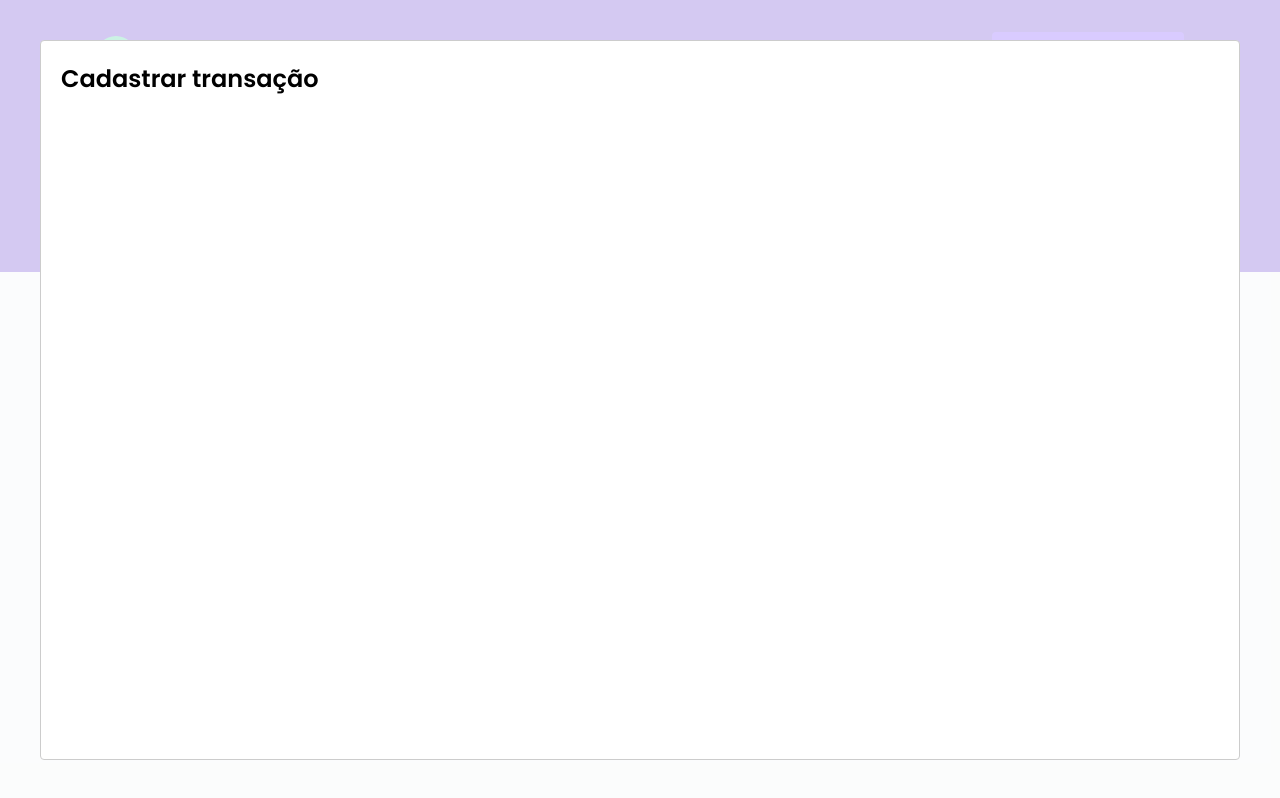
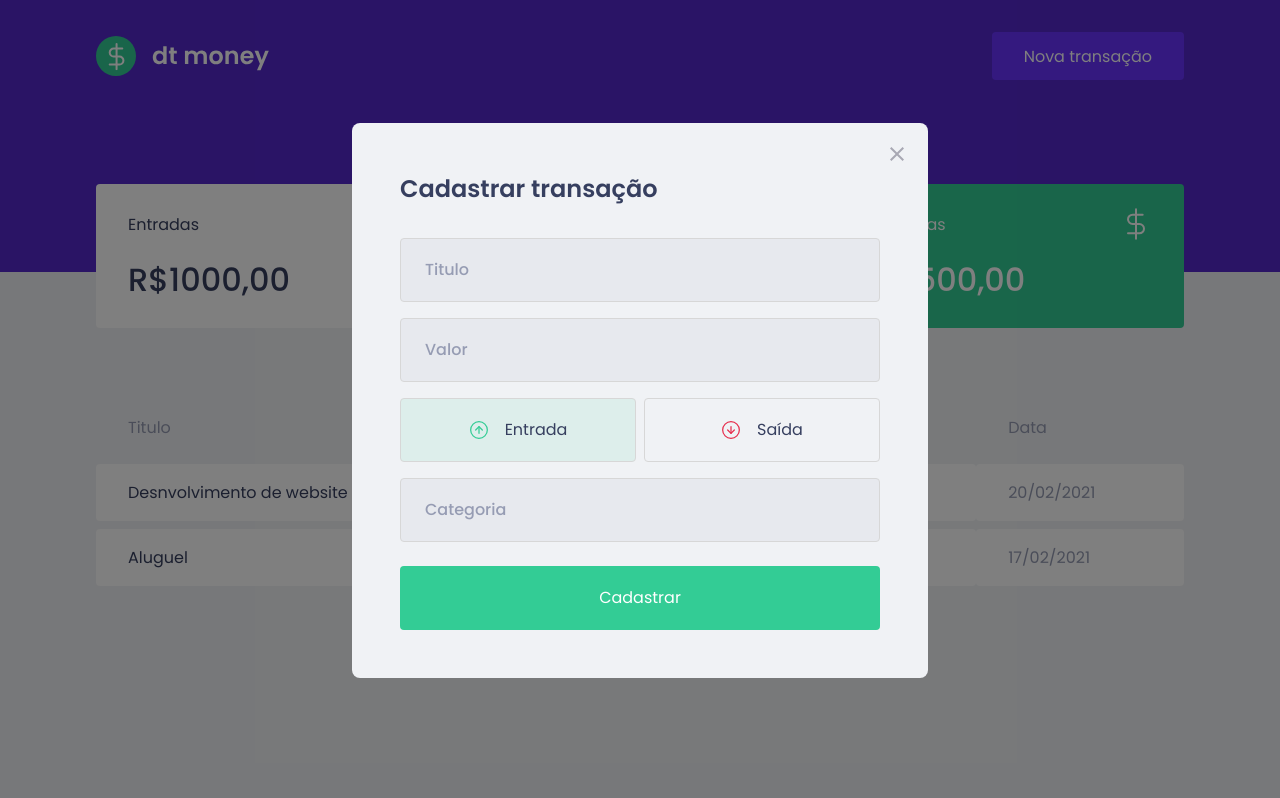
Before and after one commit to alan-dx/dtmoney-web, a React (Create React App) app: page / in a window 1280 px wide. Both pictures are taken after a click on the button "Nova transação". Built offline with nearby package versions, Linux system fonts and the light colour scheme; no server answers; what miragejs would draw is missing.

Commit message:
finshed NewTransactionModal | install polished and react-modal

```diff
--- a/package.json
+++ b/package.json
@@ -5,6 +5,7 @@
   "dependencies": {
     "axios": "^0.21.1",
     "miragejs": "^0.1.41",
+    "polished": "^4.1.1",
     "react": "^17.0.1",
     "react-dom": "^17.0.1",
     "react-modal": "^3.12.1",
--- a/src/components/NewTransactionModal/index.tsx
+++ b/src/components/NewTransactionModal/index.tsx
@@ -1,4 +1,9 @@
 import Modal from 'react-modal'
+import { Container, RadioBox, TransactionTypeContainer } from './styles'
+import closeImg from '../../assets/close.svg'
+import incomeImg from '../../assets/income.svg'
+import outcomeImg from '../../assets/outcome.svg'
+import { useState } from 'react'
 
 interface NewTransactionModalProps {
     isOpen: boolean;
@@ -7,12 +12,69 @@
 
 export function NewTransactionModal({isOpen, onRequestClose}: NewTransactionModalProps) {
 
+    const [type, setType] = useState('deposit')
+
     return (
         <Modal
             isOpen={isOpen}
             onRequestClose={onRequestClose}
+            overlayClassName="react-modal-overlay"
+            className="react-modal-content"
         >
-        <h2>Cadastrar transação</h2>
+
+        <button
+            type="button"
+            onClick={onRequestClose}
+            className="react-modal-close"
+        >
+            <img src={closeImg} alt="Fechar modal"/>
+        </button>
+
+        <Container>
+            <h2>Cadastrar transação</h2>
+
+            <input
+                placeholder="Titulo"
+            />
+
+            <input
+                type="number"
+                placeholder="Valor"
+            />
+
+            <TransactionTypeContainer>
+                <RadioBox
+                    type="button"
+                    onClick={() => {setType('deposit')}}
+                    isActive={type === 'deposit'}
+                    activeColor="green"
+                >
+                    <img src={incomeImg} alt="Entrada"/>
+                    <span>Entrada</span>
+
+                </RadioBox>
+                <RadioBox
+                    type="button"
+                    onClick={() => {setType('withdraw')}}
+                    isActive={type === 'withdraw'}
+                    activeColor="red"
+
+                >
+                    <img src={outcomeImg} alt="Saída"/>
+                    <span>Saída</span>
+                </RadioBox>
+
+            </TransactionTypeContainer>
+
+            <input
+                placeholder="Categoria"
+            />
+
+            <button type="submit">
+                Cadastrar
+            </button>
+
+        </Container>
         </Modal>
     )
 }
--- a/src/components/NewTransactionModal/styles.ts
+++ b/src/components/NewTransactionModal/styles.ts
@@ -1,3 +1,100 @@
 import styled from 'styled-components'
+import { darken, transparentize } from 'polished'
 
-export const Container = styled.div``
+export const Container = styled.form`
+
+    h2 {
+        color: var(--text-title);
+        font-size: 1.5rem;
+        margin-bottom: 2rem;
+    }
+
+    input {
+        width: 100%;
+        padding: 0 1.5rem;
+        height: 4rem;
+        border-radius: 0.25rem;
+
+        border: 1px solid #d7d7d7;
+        background: #e7e9ee;
+
+        font-weight: 480;
+        font-size: 1rem;
+
+        &::placeholder {
+            color: var(--text-body)
+        }
+
+        & + input {
+            margin-top: 1rem;
+        }
+    }
+
+    button[type='submit'] {
+        width: 100%;
+        padding: 0 1.5rem;
+        height: 4rem;
+        background: var(--green);
+        color: #FFF;
+        border-radius: 0.25rem;
+        border: 0;
+        font-size: 1rem;
+        margin-top: 1.5rem;
+
+        transition: filter 0.2s;
+
+        &:hover {
+            filter: brightness(0.9);
+        }
+    }
+`
+
+export const TransactionTypeContainer = styled.div`
+    margin: 1rem 0;
+    display: grid;
+    grid-template-columns: 1fr 1fr;
+    gap: 0.5rem;
+`;
+
+interface RadioBoxProps {
+    isActive: boolean,
+    activeColor: 'green' | 'red';
+}
+
+const colors = {
+    green: '#33CC95',
+    red: '#E52E4D'
+}
+
+export const RadioBox = styled.button<RadioBoxProps>`
+    height: 4rem;
+    border: 1px solid #d7d7d7;
+    border-radius: 0.25rem;
+
+    background: ${(props) => props.isActive
+        ? transparentize(0.9, colors[props.activeColor])
+        : 'transparent'
+    };
+
+    display: flex;
+    align-items: center;
+    justify-content: center;
+
+    transition: border-color 0.2s;
+
+    &:hover {
+        border-color: ${darken(0.1, '#d7d7d7')};
+    }
+
+    img {
+        width: 20px;
+        height: 20px
+    }
+
+    span {
+        display: inline-block;
+        margin-left: 1rem;
+        font-size: 1rem;
+        color: var(--text-title)
+    }
+`
--- a/src/styles/global.ts
+++ b/src/styles/global.ts
@@ -55,4 +55,41 @@
         opacity: 0.6;
         cursor: not-allowed
     }
+
+    .react-modal-overlay {
+        background: rgba(0,0,0,0.5);
+
+        position: fixed;
+        top: 0;
+        bottom: 0;
+        right: 0;
+        left: 0;
+
+        display: flex;
+        align-items: center;
+        justify-content: center
+    }
+
+    .react-modal-content {
+        width: 100%;
+        max-width: 576px;
+        background: var(--background);
+        padding: 3rem;
+        position: relative;
+        border-radius: 0.5rem;
+    }
+
+    .react-modal-close {
+        position: absolute;
+        right: 1.5rem;
+        top: 1.5rem;
+        border: 0;
+        background: transparent;
+
+        transition: filter 0.2s;
+
+        &:hover {
+            filter: brightness(0.8)
+        }
+    }
 `
```
Also changed, not shown: 1 other file (tests, documents, lock files or other folders).
